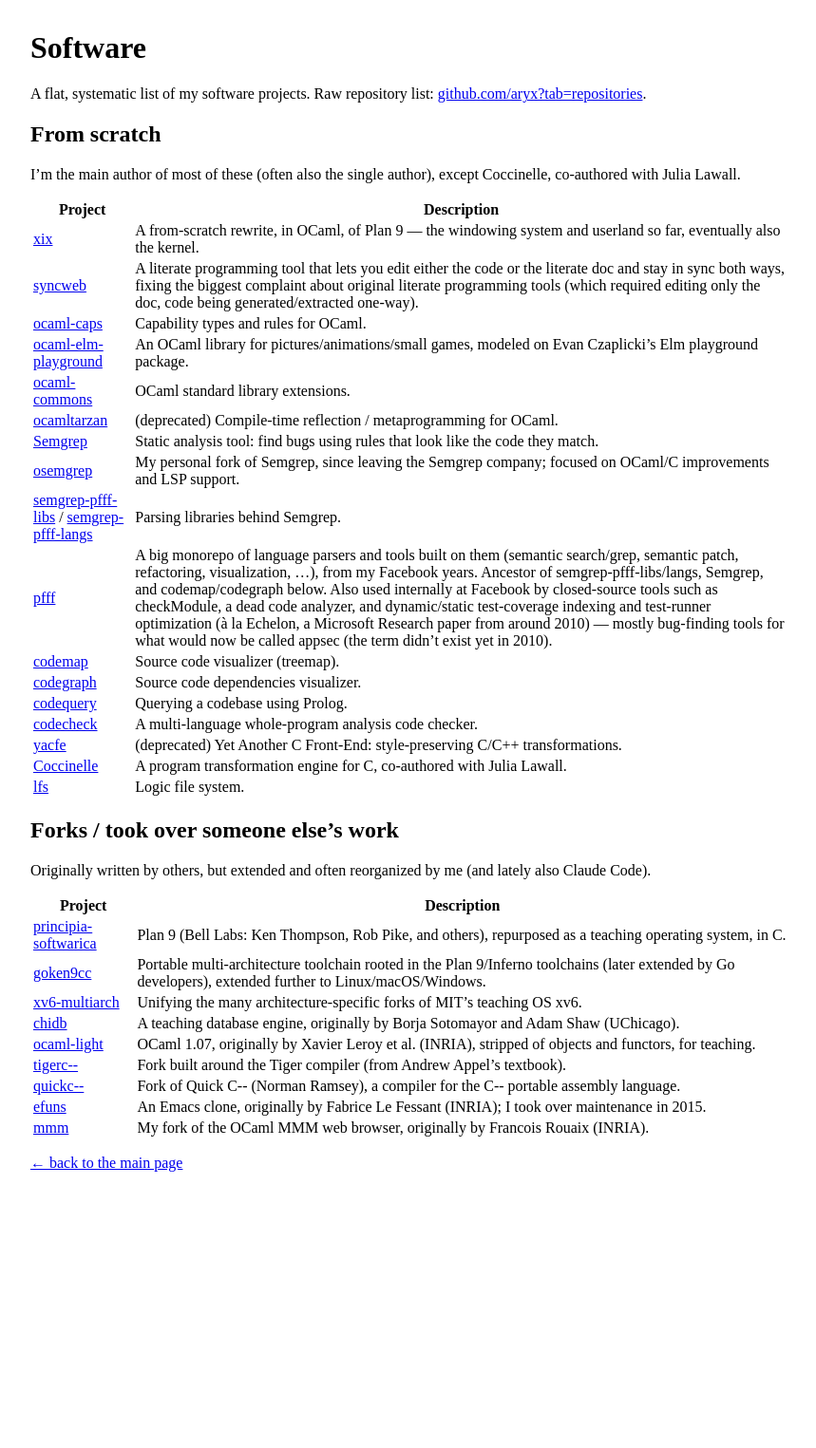
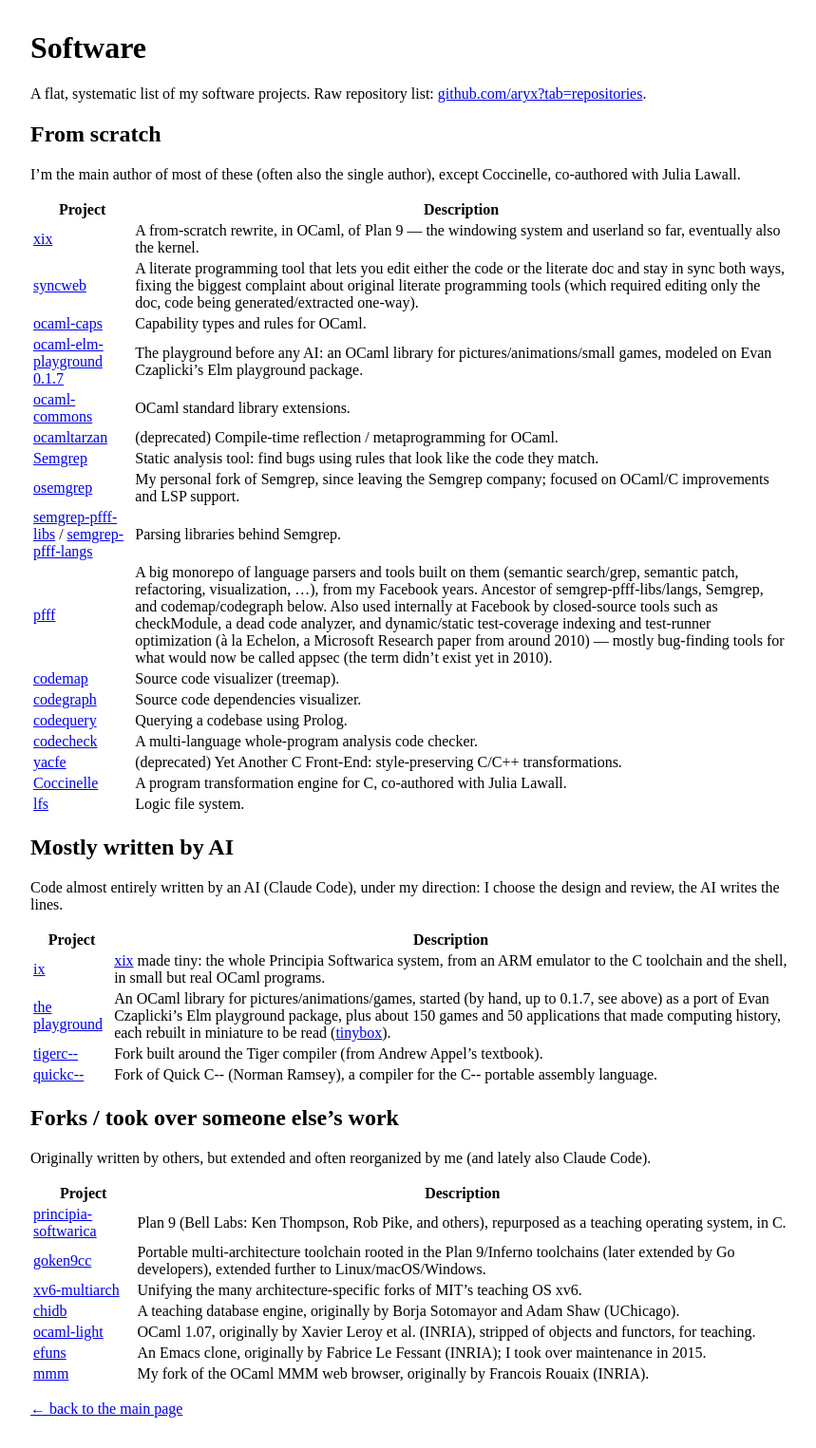
Before and after one commit to aryx/aryx.github.io, a Jekyll site: the page built from software.md, in a window 1280 px wide. Shown: the whole page at 95% size, without its empty margins (208-1067 px from the left). Built offline with Jekyll 4.4.1, drawn with Linux system fonts in a browser that asks for light colours; our own code applies the rules of GitHub Pages for plain Markdown files; before the commit the page ends 1266 px from its top, so only the background shows below that.

Commit message:
software.md: "Mostly written by AI" section (ix, the playground, tigerc--, quickc--)
Co-Authored-By: Claude Opus 5.5 (1M context) <noreply@anthropic.com>

```diff
--- a/software.md
+++ b/software.md
@@ -12,7 +12,7 @@ I'm the main author of most of these (often also the single author), except Cocc
 | [xix](https://github.com/aryx/xix) | A from-scratch rewrite, in OCaml, of Plan 9 — the windowing system and userland so far, eventually also the kernel. |
 | [syncweb](https://github.com/aryx/syncweb) | A literate programming tool that lets you edit either the code or the literate doc and stay in sync both ways, fixing the biggest complaint about original literate programming tools (which required editing only the doc, code being generated/extracted one-way). |
 | [ocaml-caps](https://github.com/aryx/ocaml-caps) | Capability types and rules for OCaml. |
-| [ocaml-elm-playground](https://github.com/aryx/ocaml-elm-playground) | An OCaml library for pictures/animations/small games, modeled on Evan Czaplicki's Elm playground package. |
+| [ocaml-elm-playground 0.1.7](https://github.com/aryx/ocaml-elm-playground/tree/0.1.7) | The playground before any AI: an OCaml library for pictures/animations/small games, modeled on Evan Czaplicki's Elm playground package. |
 | [ocaml-commons](https://github.com/aryx/ocaml-commons) | OCaml standard library extensions. |
 | [ocamltarzan](https://github.com/aryx/ocamltarzan) | (deprecated) Compile-time reflection / metaprogramming for OCaml. |
 | [Semgrep](https://github.com/semgrep/semgrep) | Static analysis tool: find bugs using rules that look like the code they match. |
@@ -28,6 +28,18 @@ I'm the main author of most of these (often also the single author), except Cocc
 | [lfs](https://github.com/aryx/lfs) | Logic file system. |
 
 
+## Mostly written by AI
+
+Code almost entirely written by an AI (Claude Code), under my direction: I choose the design and
+review, the AI writes the lines.
+
+| Project | Description |
+|---|---|
+| [ix](https://github.com/aryx/ix) | [xix](https://aryx.github.io/xix) made tiny: the whole Principia Softwarica system, from an ARM emulator to the C toolchain and the shell, in small but real OCaml programs. |
+| [the playground](https://github.com/aryx/ocaml-elm-playground) | An OCaml library for pictures/animations/games, started (by hand, up to 0.1.7, see above) as a port of Evan Czaplicki's Elm playground package, plus about 150 games and 50 applications that made computing history, each rebuilt in miniature to be read ([tinybox](https://aryx.github.io/ocaml-elm-playground/tinybox.html)). |
+| [tigerc\-\-](https://github.com/aryx/tigerc--) | Fork built around the Tiger compiler (from Andrew Appel's textbook). |
+| [quickc\-\-](https://github.com/aryx/quickc--) | Fork of Quick C\-\- (Norman Ramsey), a compiler for the C\-\- portable assembly language. |
+
 ## Forks / took over someone else's work
 
 Originally written by others, but extended and often reorganized by me (and lately also Claude Code).
```
Also changed, not shown: other parts of software.md (+0 -2 lines).
